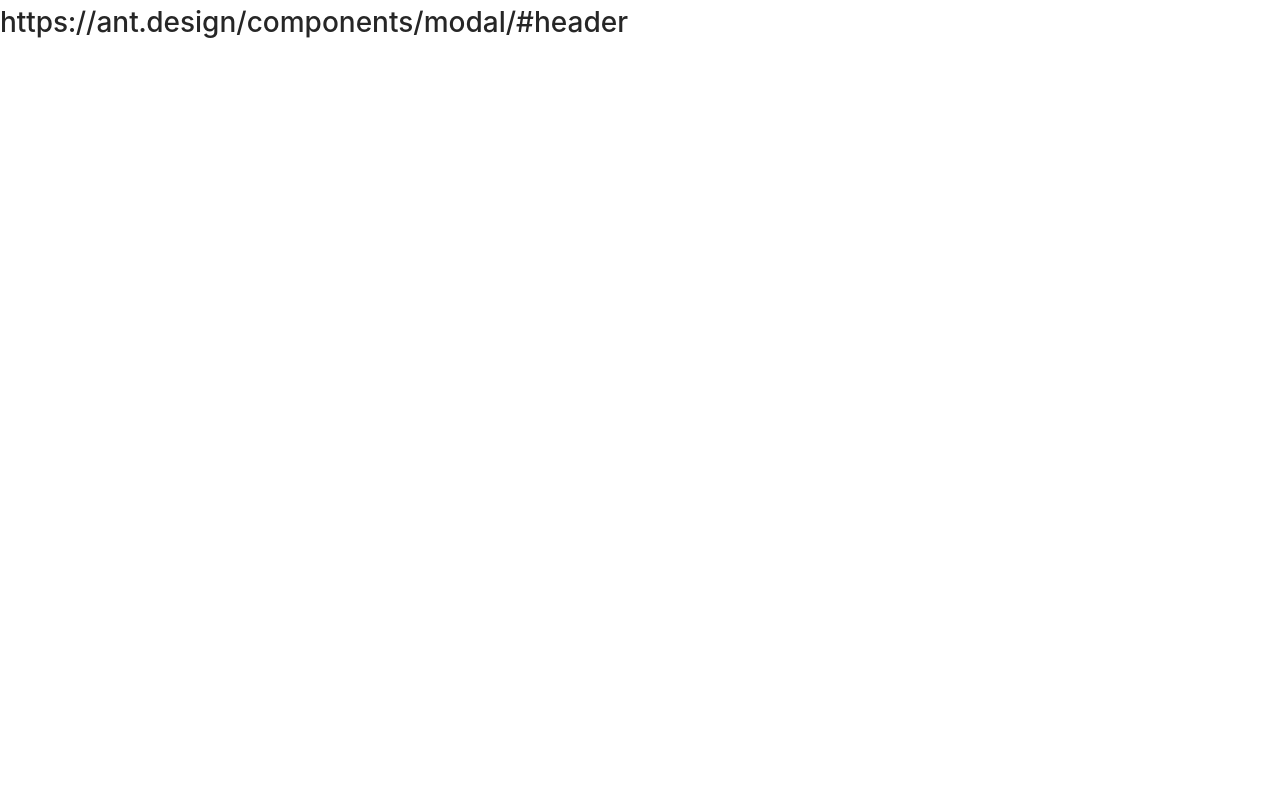
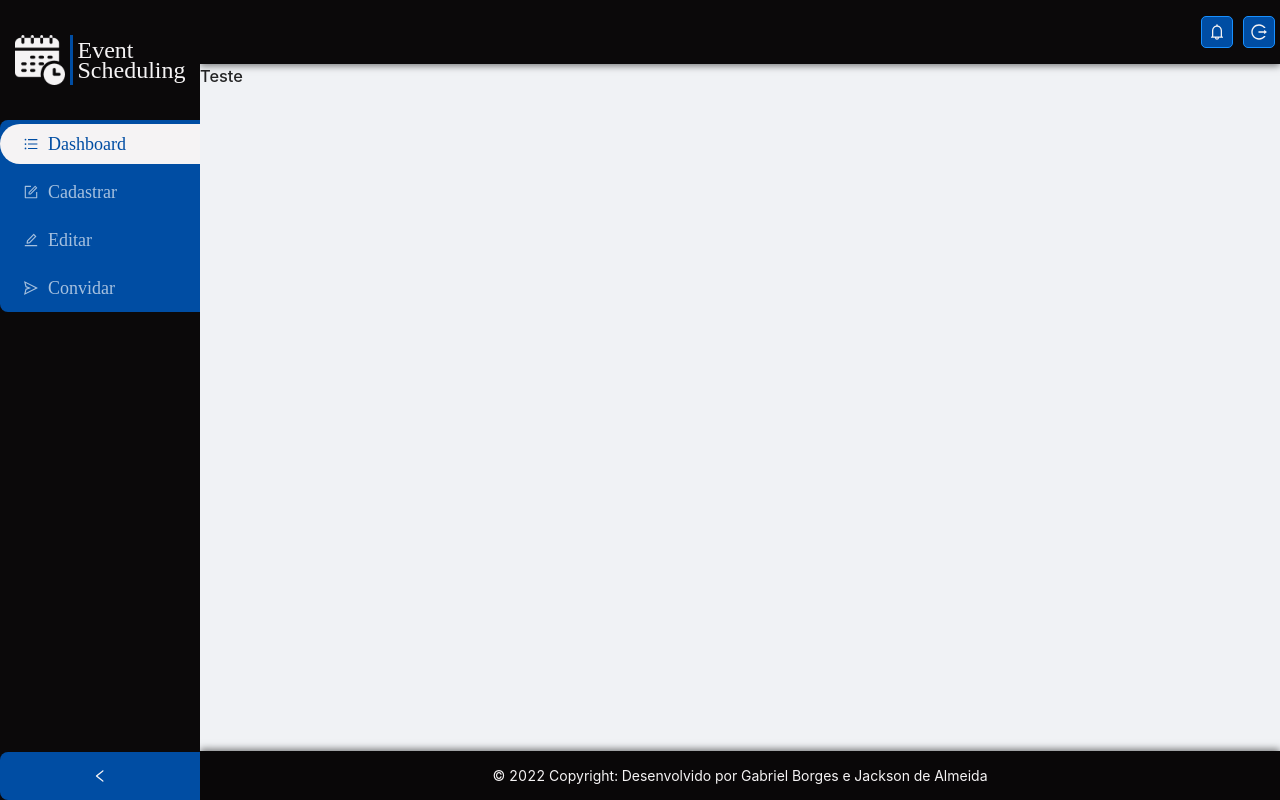
Before and after one commit to bielborgesc/front-react-event-scheduling, a React (Create React App) app: page / in a window 1280 px wide. Built offline with nearby package versions, Linux system fonts and the light colour scheme.

Commit message:
Template base

```diff
--- a/src/App.tsx
+++ b/src/App.tsx
@@ -1,11 +1,10 @@
 import React, { FC } from 'react';
 import './App.css';
-import ModalTemplate from './components/templates/Modal/index';
-
+import DasboardPage from './components/pages/Dashboard';
 
 const App: FC = () => (
   <div className="App">
-    <ModalTemplate></ModalTemplate>
+    <DasboardPage></DasboardPage>
   </div>
 )
 
--- /dev/null
+++ b/src/components/pages/Dashboard/index.tsx
@@ -0,0 +1,29 @@
+import { Layout } from 'antd';
+import React from 'react';
+import "./style.css";
+import FooterTemplate from '../../templates/Footer';
+import HeaderTemplate from '../../templates/Header/index';
+import SidebarTemplate from '../../templates/Sidebar';
+const { Content } = Layout;
+
+interface Dasboard {
+
+}
+
+const DasboardPage = ({}: Dasboard) => {
+
+  return(
+    <Layout style={{ minHeight: '100vh' }}>
+      <SidebarTemplate></SidebarTemplate>
+      <Layout>
+        <HeaderTemplate></HeaderTemplate>
+        <Content>
+          <h1>Teste</h1>
+        </Content>
+        <FooterTemplate>Footer</FooterTemplate>
+      </Layout>
+    </Layout>
+  )
+}
+
+export default DasboardPage;
--- a/src/components/templates/Footer/style.css
+++ b/src/components/templates/Footer/style.css
@@ -1,5 +1,5 @@
 .footer {
-  margin-top: 30px;
+  margin-top: 10px;
   color: var(--color-white);
   background-color: var(--color-black);
   box-shadow: 0 -2px 7px 0 rgba(0,0,0,.5);
@@ -7,7 +7,7 @@
 
 .footer div{
   background-color: rgba(0, 0, 0, 0.2);
-  padding: 15px;
+  padding: 13.3px;
 }
 
 .text-center {
--- a/src/components/templates/Header/index.tsx
+++ b/src/components/templates/Header/index.tsx
@@ -14,7 +14,7 @@ interface Header {
 const HeaderTemplate = ({ }: Header) => {
 
   return (
-    <Header className="navbar">
+    <Header className="navbar site-layout-background" style={{ padding: 0 }} >
       <nav>
         <div className="container">
           <div className="perfil">
--- a/src/components/templates/Modal/index.tsx
+++ b/src/components/templates/Modal/index.tsx
@@ -1,12 +1,36 @@
-import React from 'react';
+import { Button, Modal } from 'antd';
+import React, { useState } from 'react';
 
 interface Modal {
 
 }
 
 const ModalTemplate = ({}: Modal) => {
+  const [isModalOpen, setIsModalOpen] = useState(false);
+
+  const showModal = () => {
+    setIsModalOpen(true);
+  };
+
+  const handleOk = () => {
+    setIsModalOpen(false);
+  };
+
+  const handleCancel = () => {
+    setIsModalOpen(false);
+  };
+
   return (
-    <h1>https://ant.design/components/modal/#header</h1>
+    <>
+      <Button type="primary" onClick={showModal}>
+        Open Modal
+      </Button>
+      <Modal title="Basic Modal" open={isModalOpen} onOk={handleOk} onCancel={handleCancel}>
+        <p>Some contents...</p>
+        <p>Some contents...</p>
+        <p>Some contents...</p>
+      </Modal>
+    </>
   )
 }
 
--- a/src/components/templates/Sidebar/index.tsx
+++ b/src/components/templates/Sidebar/index.tsx
@@ -42,7 +42,7 @@ const SidebarTemplate = ({}: Sidebar) =>{
   const [collapsed, setCollapsed] = useState(false);
 
   return (
-    <Layout style={{ minHeight: '100vh' }}>
+    <>
       <Sider collapsible collapsed={collapsed} className="sider" onCollapse={value => {
         setCollapsed(value)
         if(value) document.querySelector(".title-logo")?.setAttribute("style", "display:none")
@@ -57,7 +57,7 @@ const SidebarTemplate = ({}: Sidebar) =>{
           </div>
         <Menu theme="dark" defaultSelectedKeys={['1']} mode="inline" items={items} className="title-font menu"/>
       </Sider>
-    </Layout>
+    </>
   );
 }
 
```
Also changed, not shown: src/components/pages/Dashboard/style.css (added).
